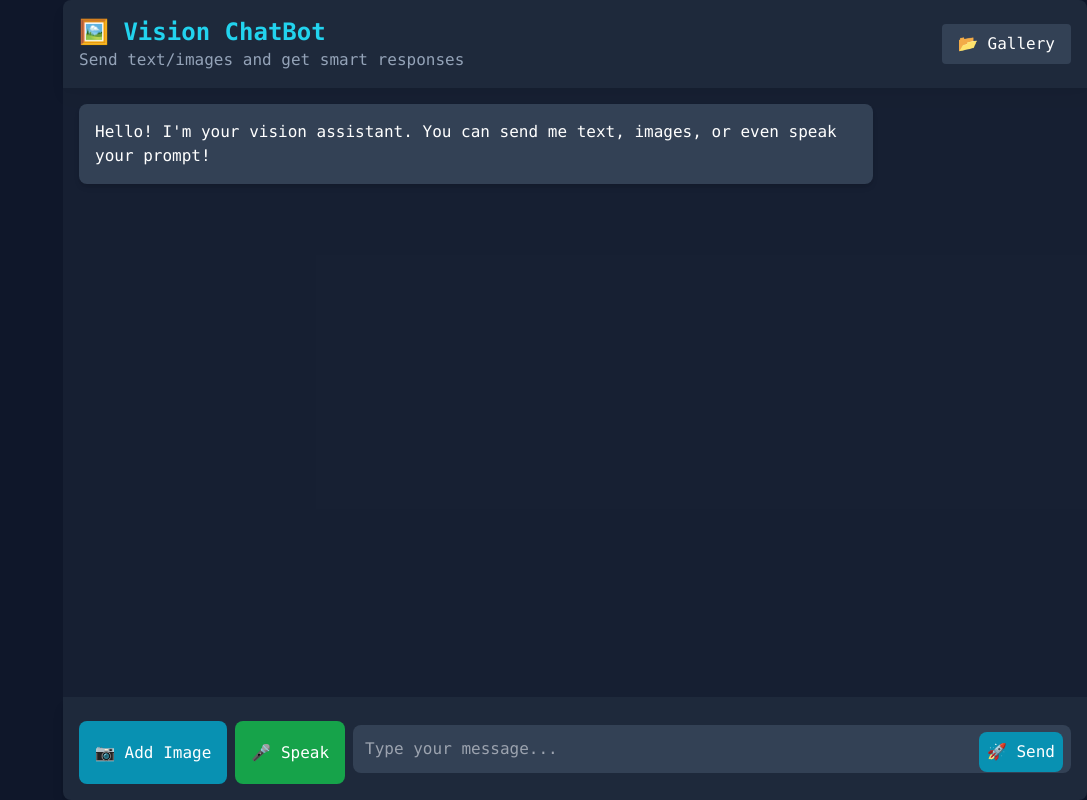
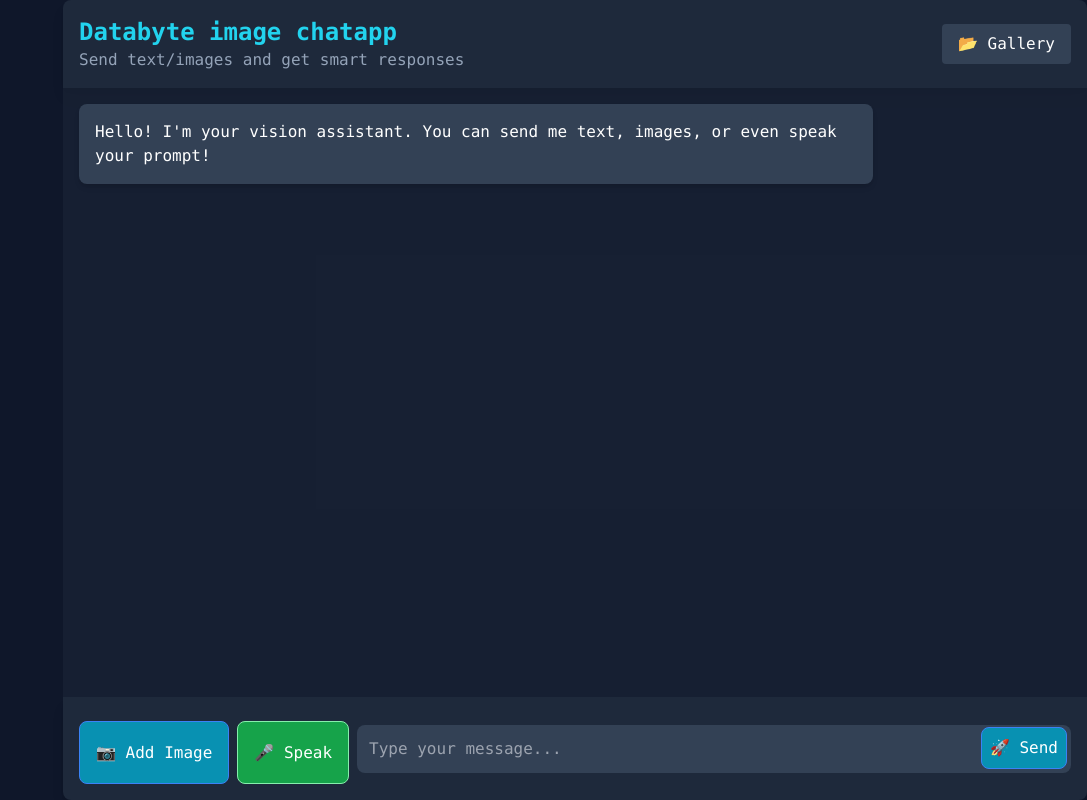
Before and after one commit to ANANDA-SWAROOP/frontend-vision, a plain HTML site: page advanced-ui.html in a window 1280 px wide. Shown: the whole page, without its empty margins (193-1280 px from the left). Drawn offline with nearby package versions, Linux system fonts and the light colour scheme.

Commit message:
Update advanced-ui.html

```diff
--- a/advanced-ui.html
+++ b/advanced-ui.html
@@ -3,7 +3,7 @@
 <head>
   <meta charset="UTF-8" />
   <meta name="viewport" content="width=device-width, initial-scale=1.0" />
-  <title>Image ChatBot with Voice, Gallery & Download</title>
+  <title>Databyte image chatapp</title>
   <script src="https://cdn.tailwindcss.com"></script>
   <link href="https://fonts.googleapis.com/css2?family=Roboto+Mono:wght@400;700&display=swap" rel="stylesheet" />
   <style>
@@ -29,7 +29,7 @@
     <div id="sidebar" class="w-64 bg-slate-800 p-4 overflow-y-auto hidden-sidebar">
       <div class="flex justify-between items-center mb-4">
         <h2 class="text-xl font-bold">Gallery</h2>
-        <button onclick="toggleSidebar()" class="text-2xl hover:text-cyan-400">×</button>
+        <button onclick="toggleSidebar()" class="text-2xl hover:text-cyan-400">close ×</button>
       </div>
       <div id="sidebar-images" class="space-y-4">
         <!-- Gallery images will be appended here -->
@@ -41,7 +41,7 @@
       <!-- Chat Header -->
       <div class="bg-slate-800 p-4 rounded-t-lg shadow-lg flex items-center">
         <div>
-          <h1 class="text-2xl font-bold text-cyan-400">🖼️ Vision ChatBot</h1>
+          <h1 class="text-2xl font-bold text-cyan-400">Databyte image chatapp</h1>
           <p class="text-slate-400">Send text/images and get smart responses</p>
         </div>
         <button onclick="toggleSidebar()" class="ml-auto px-4 py-2 bg-slate-700 hover:bg-slate-600 rounded transition-colors">
@@ -65,12 +65,12 @@
         <div class="flex gap-2">
           <input type="file" id="image-input" accept="image/*" class="hidden" multiple />
           <button onclick="document.getElementById('image-input').click()"
-                  class="px-4 py-2 bg-cyan-600 hover:bg-cyan-700 rounded-lg transition-colors">
+                  class="px-4 py-2 bg-cyan-600 border border-blue-500 hover:bg-cyan-700 rounded-lg transition-colors">
             📷 Add Image
           </button>
           <!-- Voice input button -->
           <button onclick="startVoiceInput()"
-                  class="px-4 py-2 bg-green-600 hover:bg-green-700 rounded-lg transition-colors">
+                  class="px-4 py-2 bg-green-600 border border-green-300 hover:bg-green-700 rounded-lg transition-colors">
             🎤 Speak
           </button>
           <div class="flex-1 relative">
@@ -79,7 +79,7 @@
                       placeholder="Type your message..."
                       rows="1"></textarea>
             <button onclick="handleSend()"
-                    class="absolute right-2 bottom-2 p-2 bg-cyan-600 hover:bg-cyan-700 rounded-lg transition-colors my-1">
+                    class="absolute right-1 border border-blue-500 text-xm bottom-2 p-2 bg-cyan-600 hover:bg-cyan-700 rounded-lg transition-colors my-[7px]">
               🚀 Send
             </button>
           </div>
@@ -112,7 +112,7 @@
       updatePreview();
     });
 
-    // Update image previews in the input area
+
     function updatePreview() {
       const container = document.getElementById('preview-container');
       container.innerHTML = attachedImages.map((file, index) => {
@@ -132,7 +132,7 @@
       }).join('');
     }
 
-    // Handle send button
+
     async function handleSend() {
       const userInput = document.getElementById('user-input').value.trim();
       const images = attachedImages;
@@ -142,19 +142,18 @@
         return;
       }
 
-      // Add user message
       appendMessage({
         type: 'user',
         text: userInput,
         images: images
       });
 
-      // Clear inputs
+
       document.getElementById('user-input').value = '';
       attachedImages = [];
       document.getElementById('preview-container').innerHTML = '';
 
-      // Show loading state
+
       const loadingMessage = appendMessage({
         type: 'bot',
         loading: true
@@ -224,10 +223,10 @@
         `;
       }
 
-      // Build speaker button for bot messages with text (and not loading)
+
       let speakerButton = '';
       if (type === 'bot' && text && !loading) {
-        // Use a data attribute to hold the text to speak
+
         speakerButton = `<button onclick="speakText(\`${text.replace(/`/g, '\\`')}\`)"
                               class="ml-2 inline-block px-2 py-1 bg-slate-600 hover:bg-slate-500 rounded">
                             🔊
@@ -252,7 +251,7 @@
       messagesContainer.appendChild(messageDiv);
       messageDiv.scrollIntoView({ behavior: 'smooth' });
 
-      // Trigger animation
+
       setTimeout(() => {
         messageDiv.querySelector('.message-transition').classList.remove('opacity-0', 'translate-y-2');
       }, 50);
```
